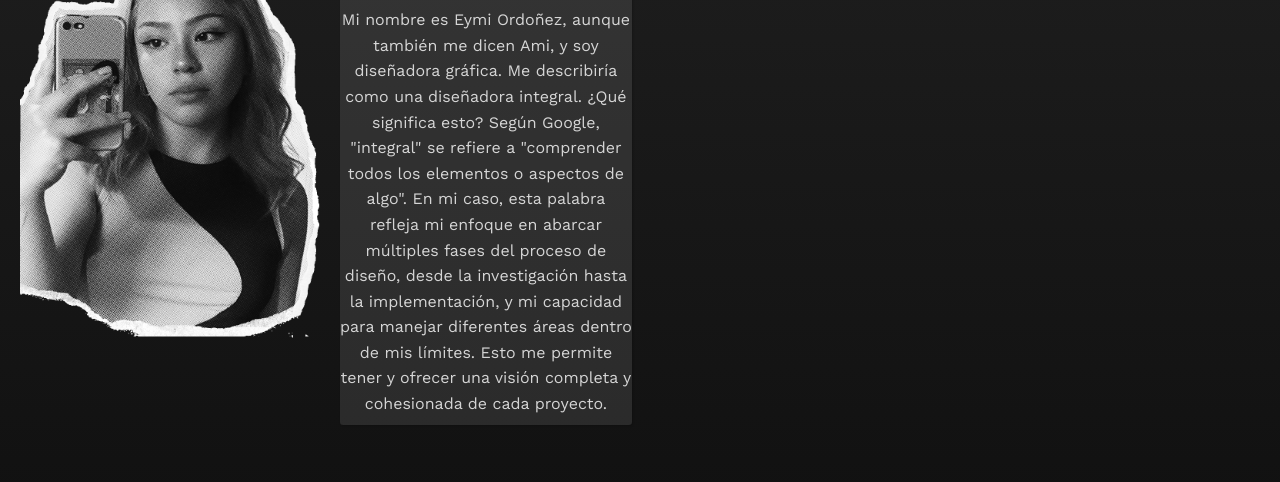
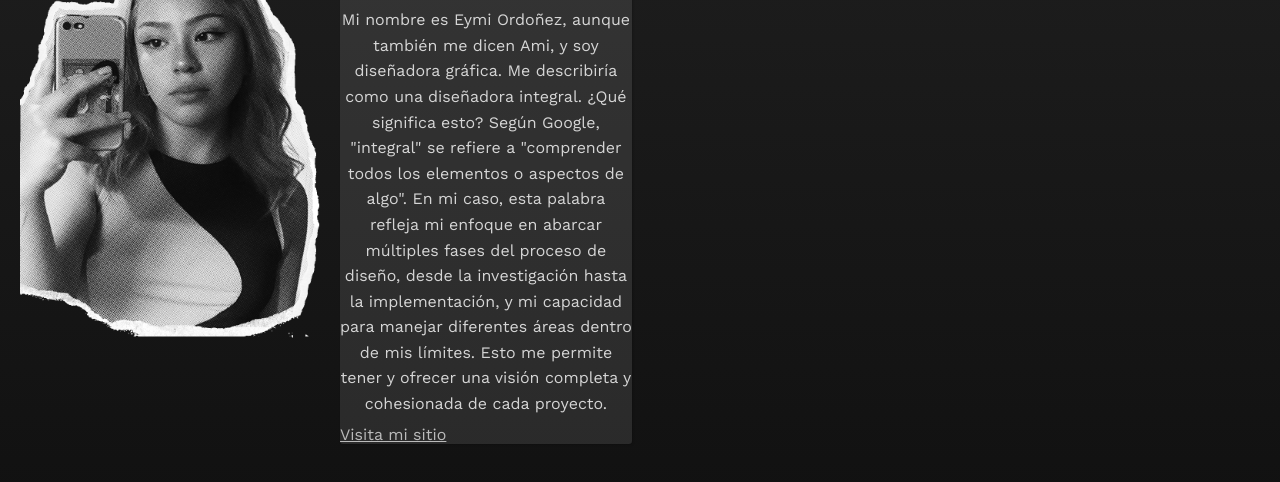
Before and after one commit to amijpg/Clase-09, a plain HTML site: page about.html in a window 1280 px wide. Shown: the part 292-774 px from the top of the page. Drawn offline with nearby package versions, Linux system fonts and the light colour scheme.

Commit message:
Update about.html

```diff
--- a/about.html
+++ b/about.html
@@ -29,7 +29,7 @@
                     capacidad para manejar diferentes áreas dentro de
                     mis límites. Esto me permite tener y ofrecer una
                     visión completa y cohesionada de cada proyecto.
-                </p>
+                </p> <a "https://github.com/amijpg" target="_blank">Visita mi sitio</a>
             </div>
         </main>
 
```
